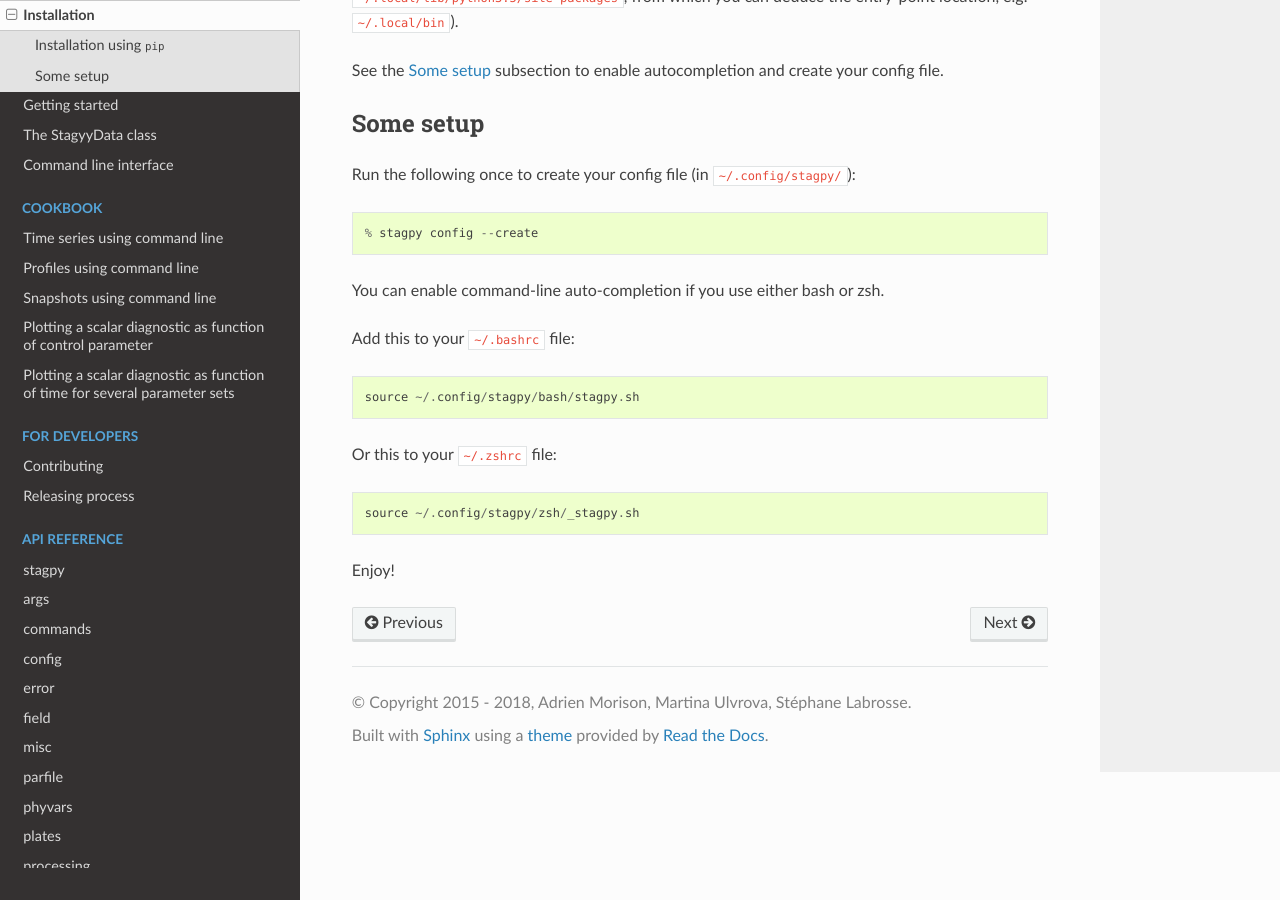
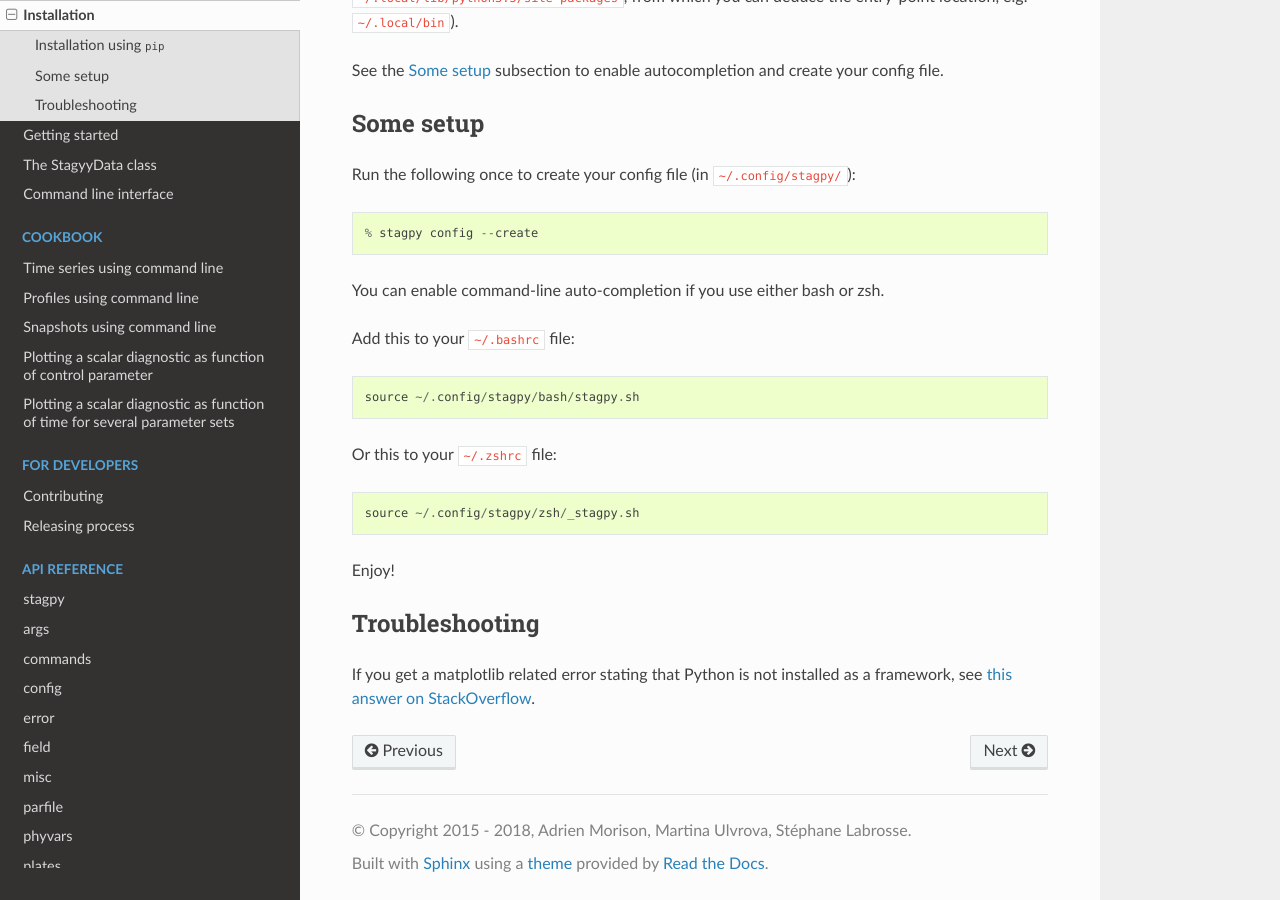
Before and after one commit to StagPython/StagPy, a Sphinx documentation site: the page built from docs/sources/install.rst, in a window 1280 px wide and 900 px high, scrolled down 893 px. Built offline with Sphinx 7.4.7 and the Read the Docs theme 2.0.0, drawn with Linux system fonts in a browser that asks for light colours.

Commit message:
Add troubleshooting section in Installation

```diff
--- a/docs/sources/install.rst
+++ b/docs/sources/install.rst
@@ -61,3 +61,11 @@ Or this to your ``~/.zshrc`` file::
     source ~/.config/stagpy/zsh/_stagpy.sh
 
 Enjoy!
+
+Troubleshooting
+---------------
+
+If you get a matplotlib related error stating that Python is not installed as
+a framework, see `this answer on StackOverflow`__.
+
+.. __: https://stackoverflow.com/a/21789908
```
